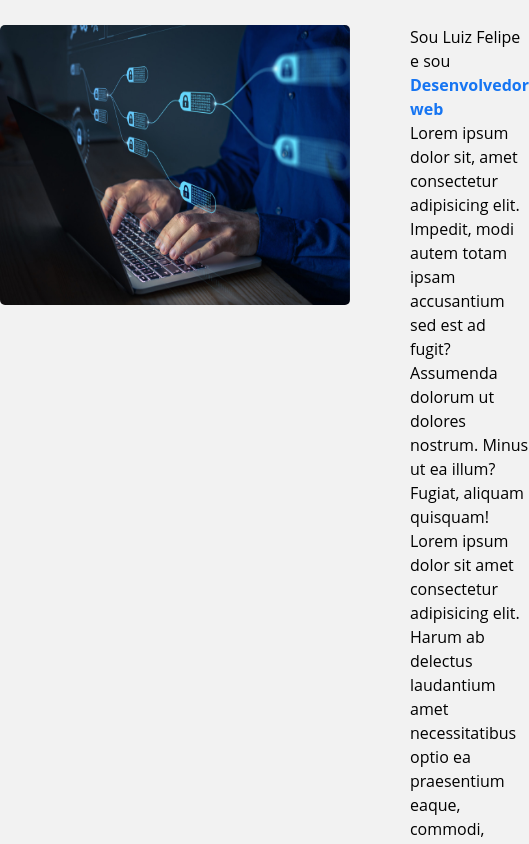
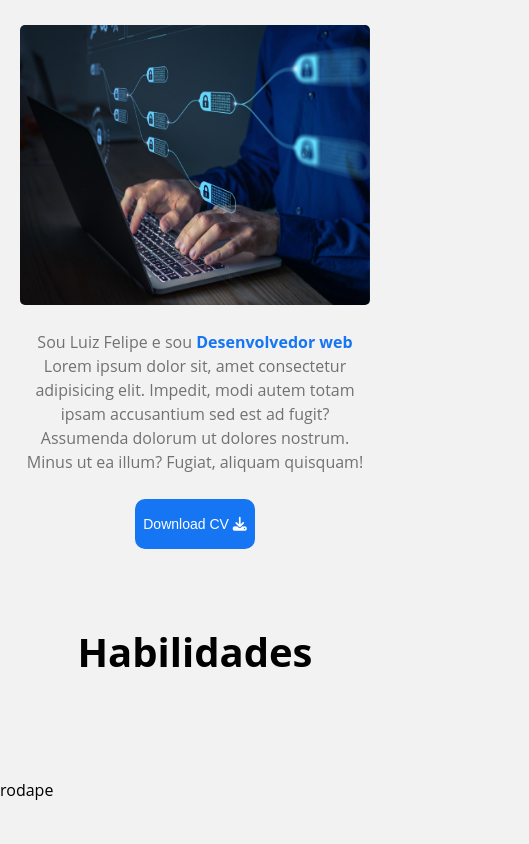
Before and after one commit to luizfelipe63/portfolio-antigo, a plain HTML site: page index.html in a window 390 px wide. Shown: the part 980-1824 px from the top of the page, 529 px wide, since content can reach past the window. After the commit the page ends 1781 px from the top, so only its background shows below. Drawn offline with Linux system fonts and the light colour scheme.

Commit message:
ajustando

```diff
--- a/index.html
+++ b/index.html
@@ -31,6 +31,8 @@
 
     </nav>
 
+    <main class="conteudo">
+
         <!--Home-->
         <header class="home">
             <div class="max-whidth">
@@ -47,10 +49,8 @@
             </div>
         </header>
 
-
         <!--Sobre mim-->
         <section class="sobre">
-        <div class="max-whidth">
                 <h1 class="titulo-sobre">Sobre mim</h1>
                 <div class="sobre-content">
                     <div class="column-left">
@@ -58,12 +58,26 @@
                     </div>
                     <div class="column-rigth">
                         <div class="texto">Sou Luiz Felipe e sou <span>Desenvolvedor web</span></div>
-                    <p>Lorem ipsum dolor sit, amet consectetur adipisicing elit. Impedit, modi autem totam ipsam accusantium sed est ad fugit? Assumenda dolorum ut dolores nostrum. Minus ut ea illum? Fugiat, aliquam quisquam! Lorem ipsum dolor sit amet consectetur adipisicing elit. Harum ab delectus laudantium amet necessitatibus optio ea praesentium eaque, commodi, asperiores maiores, eos impedit expedita placeat. Laboriosam animi voluptatibus adipisci enim?</p>
+                        <p>Lorem ipsum dolor sit, amet consectetur adipisicing elit. Impedit, modi autem totam ipsam accusantium sed est ad fugit? Assumenda dolorum ut dolores nostrum. Minus ut ea illum? Fugiat, aliquam quisquam!</p>
+                        <button>Download CV <i class="fa-solid fa-download"></i></button>
                     </div>
                 </div>
             </div>
+        </section>
+
+        <!--Habilidades-->
+        <section class="habilidades">
+            <div class="max-whidth">
+                <h1 class="titulo-habilidades">Habilidades</h1>
+                <div class="habilidades-content">
+
+                </div>
+            </div>
+    </main>
+
     <footer class="rodape">
+        <p>rodape</p>
+    </footer>
 
-    </footer>
 </body>
 </html>
--- a/style.css
+++ b/style.css
@@ -134,6 +134,9 @@ span.logop2{
     border: 0px;
     border-radius: 10px;
 }
+.sobre{
+    margin-bottom:55px;
+}
 
 .sobre .titulo-sobre{
     text-align: center;
@@ -149,7 +152,7 @@ span.logop2{
 
 .sobre .sobre-content .column-left{
     margin-left: auto;
-    padding-right: 30px;
+    padding-right: 40px;
 }
 
 .sobre .sobre-content .column-left .img-sobre{
@@ -159,15 +162,41 @@ span.logop2{
 }
 
 .sobre .sobre-content .column-rigth{
-    max-width: 400px;
+    max-width: 500px;
     line-height: 1.5em;
     margin-right: auto;
-    padding-left: 30px;
+    padding-left: 40px;
+}
+
+.sobre .sobre-content .column-rigth .texto{
+    color: #00000088;
+}
+
+.sobre .sobre-content .column-rigth p{
+    color: #00000088;
+    padding-bottom: 25px;
 }
 
 .sobre .sobre-content .column-rigth span{
     color: var(--cor1);
     font-weight: bold;
+}
+
+.sobre .sobre-content .column-rigth button{
+    background-color: var(--cor1);
+    font-size: 14px;
+    font-weight: 500;
+    color: #ffffff;
+    height: 50px;
+    width: 120px;
+    border: 0px;
+    border-radius: 10px;
+}
+
+.habilidades .titulo-habilidades{
+    text-align: center;
+    font-size: 40px;
+    margin-bottom: 100px;
 }
 
 
@@ -230,4 +259,16 @@ span.logop2{
         margin-left: -46px;
         text-align: justify;
     }
+    .sobre .sobre-content{
+        display: flex;
+        flex-direction: column;
+    }
+    .sobre .sobre-content .column-left {
+       padding: 0;
+       margin: 0 auto ;
+    }
+    .sobre .sobre-content .column-rigth{
+        text-align: center;
+        padding: 20px;
+    }
 }
```
Lines whose indentation alone changed are shown as unchanged.
